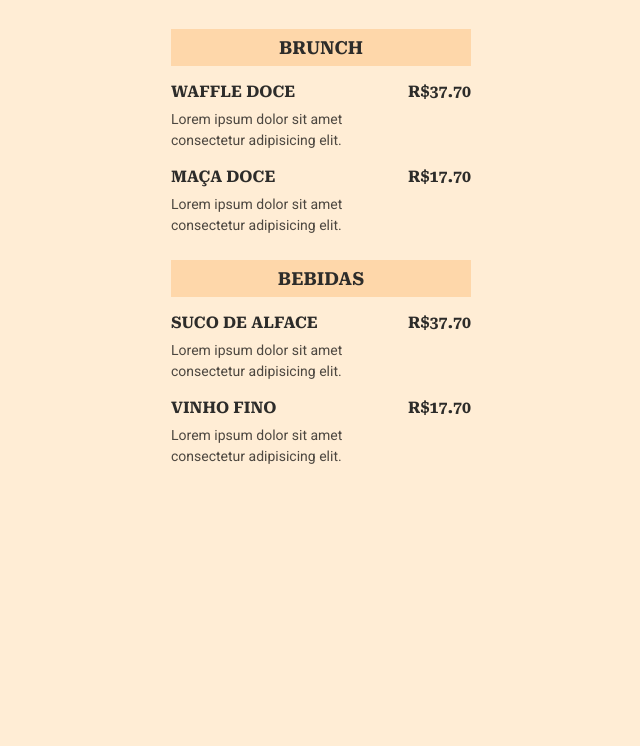
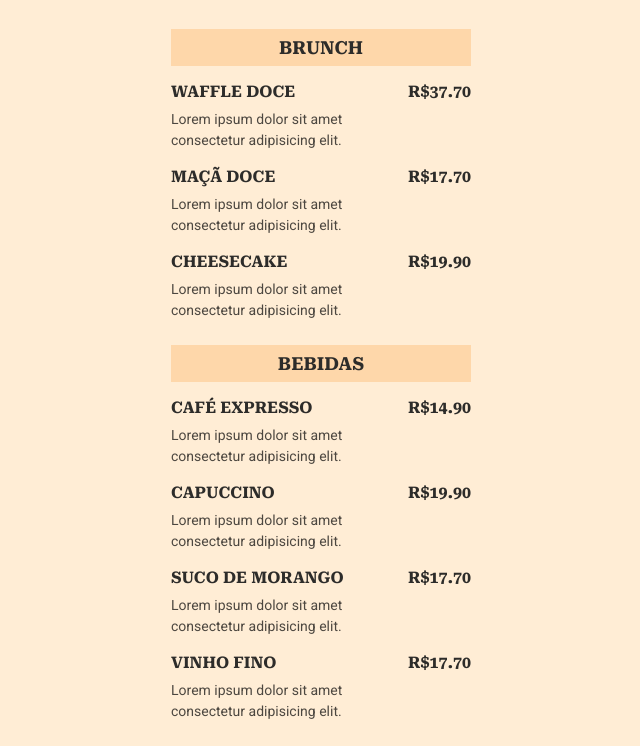
Before and after one commit to iolandalopes/maratona-explorer-3, a plain HTML site: page index.html in a window 1280 px wide. Shown: the part 88-834 px from the top of the page, without its empty margins (319-959 px from the left). Before the commit the page ends 800 px from the top, so only its background shows below. Drawn offline with Linux system fonts and the light colour scheme.

Commit message:
adicionando itens

```diff
--- a/index.html
+++ b/index.html
@@ -40,7 +40,7 @@
 
         <li>
           <div class="details">
-            <h3>Maça Doce</h3>
+            <h3>Maçã Doce</h3>
             <p class="description">
               Lorem ipsum dolor sit amet consectetur adipisicing elit.
             </p>
@@ -51,6 +51,19 @@
           </strong>
         </li>
 
+        <li>
+          <div class="details">
+            <h3>Cheesecake</h3>
+            <p class="description">
+              Lorem ipsum dolor sit amet consectetur adipisicing elit.
+            </p>
+          </div>
+
+          <strong class="price">
+            R$19.90
+          </strong>
+        </li>
+
       </ul>
     </section>
 
@@ -58,16 +71,43 @@
       <h2 class="title">Bebidas</h2>
 
       <ul>
+
         <li>
           <div class="details">
-            <h3>Suco de alface</h3>
+            <h3>Café expresso</h3>
             <p class="description">
               Lorem ipsum dolor sit amet consectetur adipisicing elit.
             </p>
           </div>
 
           <strong class="price">
-            R$37.70
+            R$14.90
+          </strong>
+        </li>
+
+        <li>
+          <div class="details">
+            <h3>Capuccino</h3>
+            <p class="description">
+              Lorem ipsum dolor sit amet consectetur adipisicing elit.
+            </p>
+          </div>
+
+          <strong class="price">
+            R$19.90
+          </strong>
+        </li>
+
+        <li>
+          <div class="details">
+            <h3>Suco de morango</h3>
+            <p class="description">
+              Lorem ipsum dolor sit amet consectetur adipisicing elit.
+            </p>
+          </div>
+
+          <strong class="price">
+            R$17.70
           </strong>
         </li>
 
```
